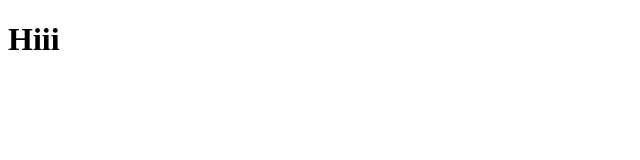
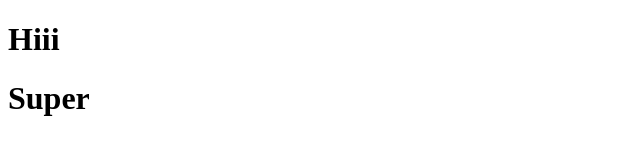
Before and after one commit to touhid-git-warrior/My-New-Rapo, a plain HTML site: page index.html in a window 1280 px wide. Shown: the whole page, without its empty margins (0-640 px from the left). Drawn offline with Linux system fonts and the light colour scheme.

Commit message:
New Line Add

```diff
--- a/index.html
+++ b/index.html
@@ -7,5 +7,7 @@
 
 	<h1>Hiii</h1>
 
+	<h1>Super</h1>
+
 </body>
 </html>
```
